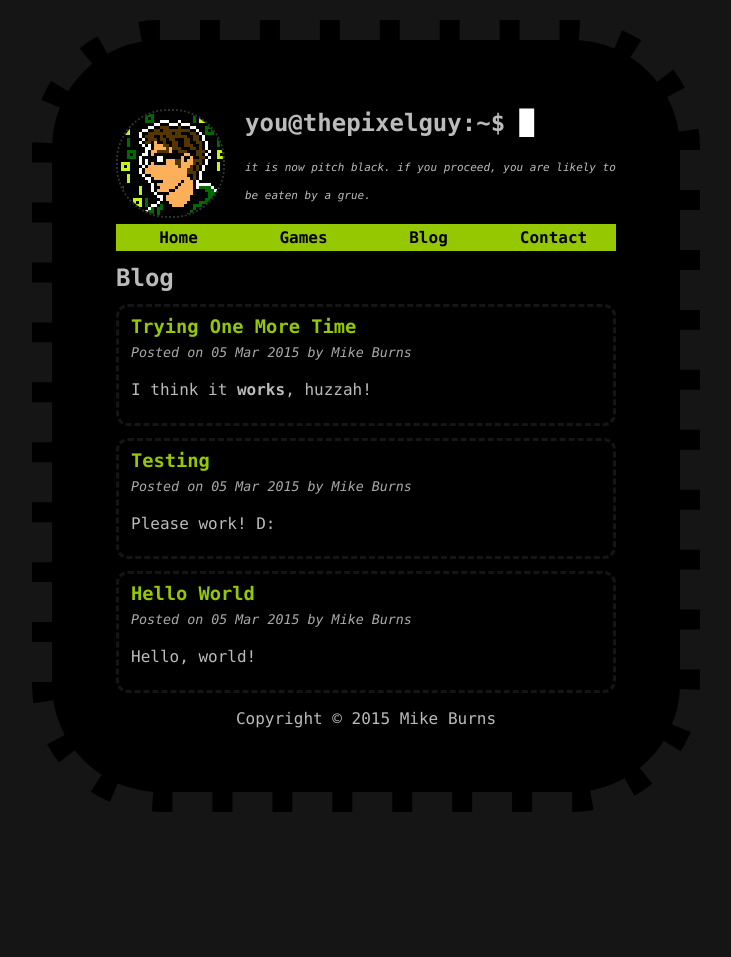
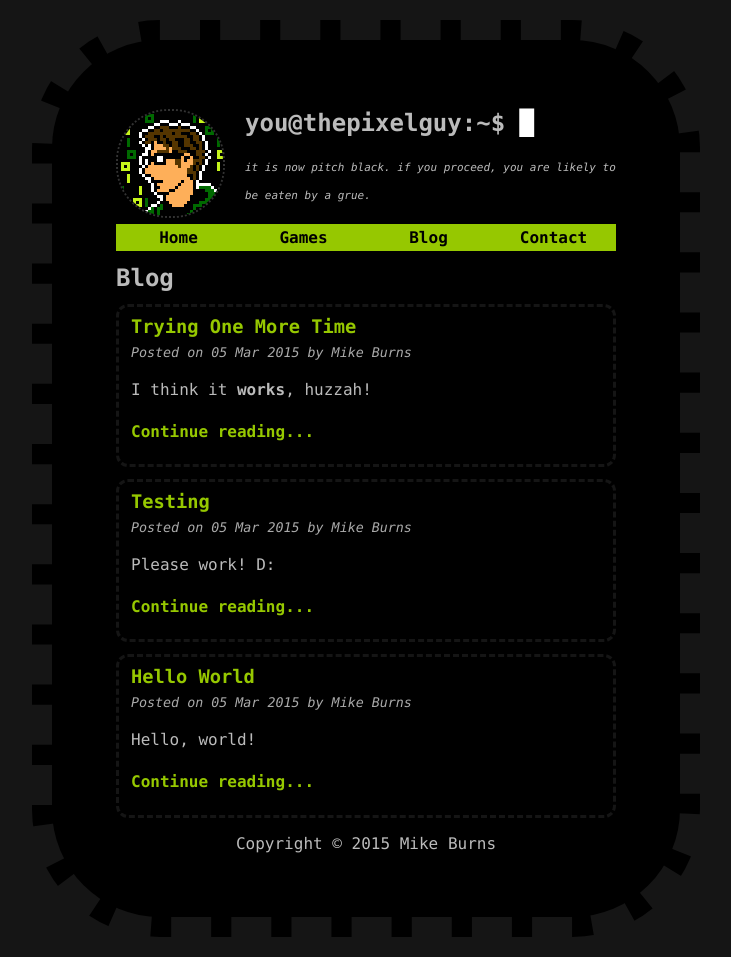
Before and after one commit to thatpixelguy/thatpixelguy.github.io, a Jekyll site: the page built from blog.html, in a window 1280 px wide. Shown: the whole page, without its empty margins (274-1005 px from the left). Built offline with Jekyll 4.4.1, drawn with Linux system fonts in a browser that asks for light colours; Markdown is read by kramdown in place of the engine named in the settings; before the commit the page ends 900 px from its top, so only the background shows below that.

Commit message:
Updated blog.html

```diff
--- a/blog.html
+++ b/blog.html
@@ -10,5 +10,6 @@ published: true
     <h3><a href="{{ BASE_PATH }}{{ post.url }}">{{ post.title }}</a></h3>
     <small><i style='color: #aaa;'>Posted on {{ post.date | date_to_string }} by {{ post.author }}</i></small>
     <p>{{ post.excerpt | markdownify }}</p>
+    <p><a href="{{ BASE_PATH }}{{ post.url }}">Continue reading...</a></p>
   </div>
 {% endfor %}
```
